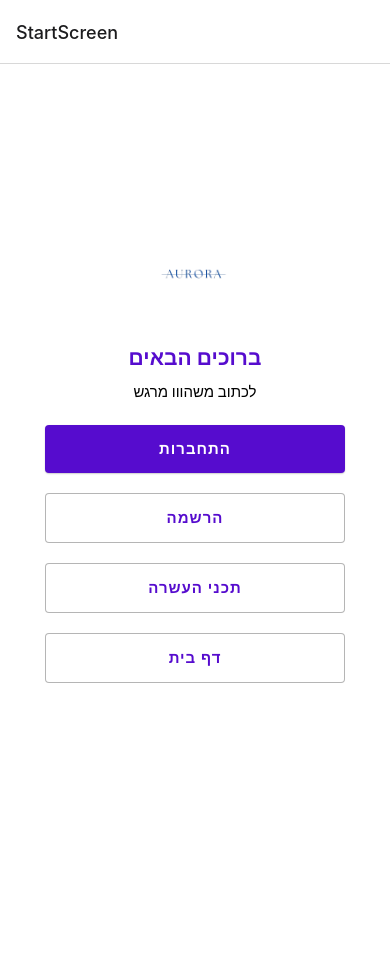
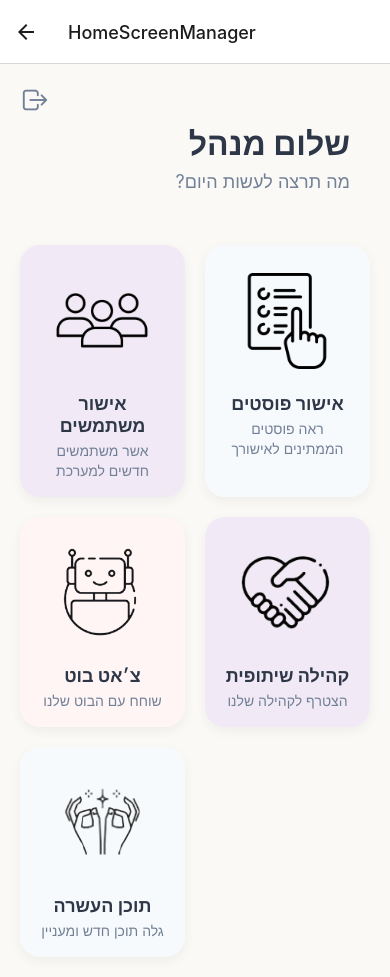
Before and after one commit to osnatshabtay/aurora_client, a React Native app: screen /HomeScreenManager in a window 390 px wide. Before the commit the page ends 844 px from the top, so only its background shows below. Built offline with nearby package versions, Linux system fonts and the light colour scheme; what react-native-status-bar-height would draw is missing.

Commit message:
Create and design manager home screen

```diff
--- a/App.js
+++ b/App.js
@@ -13,6 +13,7 @@ import {
   EnrichmentContent,
   HomeScreen,
   CategoryContent,
+  HomeScreenManager,
 } from './src/screens'
 
 const Stack = createStackNavigator()
@@ -36,6 +37,7 @@ export default function App() {
           <Stack.Screen name="EnrichmentContent" component={EnrichmentContent}/>
           <Stack.Screen name="HomeScreen" component={HomeScreen}/>
           <Stack.Screen name="CategoryContent" component={CategoryContent}/>
+          <Stack.Screen name="HomeScreenManager" component={HomeScreenManager}/>
         </Stack.Navigator>
       </NavigationContainer>
     </Provider>
--- /dev/null
+++ b/src/screens/HomeScreenManager.js
@@ -0,0 +1,183 @@
+import React from 'react';
+import {
+  View,
+  Text,
+  TouchableOpacity,
+  StyleSheet,
+  SafeAreaView,
+  ScrollView,
+  Image,
+  Dimensions,
+} from 'react-native';
+import { Ionicons } from '@expo/vector-icons';
+
+const { width } = Dimensions.get('window');
+const cardWidth = (width - 60) / 2;
+
+export default function HomeScreenManager({ navigation }) {
+  const categories = [
+    {
+    id: 1,
+    title: 'אישור משתמשים',
+    image: require('../assets/users.png'),
+    description: 'אשר משתמשים חדשים למערכת',
+    backgroundColor: '#f1e9f5',
+    },
+    {
+    id: 2,
+    title: 'אישור פוסטים',
+    image: require('../assets/posts.png'),
+    description: 'ראה פוסטים הממתינים לאישורך',
+    backgroundColor: '#F7FAFC',
+    },
+    {
+      id: 3,
+      title: 'צ׳אט בוט',
+      image: require('../assets/chatbot.png'),
+      description: 'שוחח עם הבוט שלנו',
+      backgroundColor: '#FFF5F5',
+    },
+    {
+      id: 4,
+      title: 'קהילה שיתופית',
+      image: require('../assets/community.png'),
+      description: 'הצטרף לקהילה שלנו',
+      backgroundColor: '#f1e9f5',
+    },
+    {
+      id: 5,
+      title: 'תוכן העשרה',
+      image: require('../assets/contant.png'),
+      description: 'גלה תוכן חדש ומעניין',
+      backgroundColor: '#F7FAFC',
+    },
+  ];
+
+  const handleCategoryPress = (id) => {
+    if (id === 1) {
+      navigation.navigate('ChatBotScreen');
+    } else if (id === 2) {
+      navigation.navigate('CommunityScreen');
+    } else if (id === 3) {
+      navigation.navigate('EnrichmentContent');
+    }
+  };
+
+  return (
+    <SafeAreaView style={styles.container}>
+      <TouchableOpacity style={styles.logoutButton} onPress={() => {}}>
+        <Ionicons name="log-out-outline" size={30} color="#718096" />
+      </TouchableOpacity>
+      <ScrollView contentContainerStyle={styles.scrollContent}>
+        <View style={styles.headerContainer}>
+          <Text style={styles.greeting}>שלום מנהל</Text>
+          <Text style={styles.subtitle}>מה תרצה לעשות היום?</Text>
+        </View>
+
+        <View style={styles.categoriesContainer}>
+          {categories.map((category) => (
+            <TouchableOpacity
+              key={category.id}
+              style={[styles.categoryCard, { backgroundColor: category.backgroundColor }]}
+              onPress={() => handleCategoryPress(category.id)}
+            >
+              <View style={styles.imageContainer}>
+                <Image
+                  source={category.image}
+                  style={styles.categoryImage}
+                  resizeMode="contain"
+                />
+              </View>
+              <View style={styles.textContainer}>
+                <Text style={styles.categoryTitle}>{category.title}</Text>
+                <Text style={styles.categoryDescription}>
+                  {category.description}
+                </Text>
+              </View>
+            </TouchableOpacity>
+          ))}
+        </View>
+      </ScrollView>
+    </SafeAreaView>
+  );
+}
+
+
+const styles = StyleSheet.create({
+  container: {
+    flex: 1,
+    backgroundColor: '#FAF9F6',
+  },
+  scrollContent: {
+    flexGrow: 1,
+    padding: 20,
+  },
+  headerContainer: {
+    alignItems: 'flex-end',
+    marginBottom: 32,
+    marginTop: 20,
+    padding: 20,
+  },
+  greeting: {
+    fontSize: 32,
+    fontWeight: 'bold',
+    color: '#2D3748',
+    marginBottom: 8,
+  },
+  subtitle: {
+    fontSize: 18,
+    color: '#718096',
+    textAlign: 'right',
+  },
+  categoriesContainer: {
+    flexDirection: 'row',
+    flexWrap: 'wrap',
+    justifyContent: 'space-between',
+    gap: 20,
+  },
+  categoryCard: {
+    width: cardWidth,
+    borderRadius: 20,
+    padding: 16,
+    shadowColor: '#000',
+    shadowOffset: {
+      width: 0,
+      height: 4,
+    },
+    shadowOpacity: 0.05,
+    shadowRadius: 12,
+    elevation: 3,
+  },
+  imageContainer: {
+    width: '100%',
+    height: 120,
+    marginBottom: 12,
+    justifyContent: 'center',
+    alignItems: 'center',
+  },
+  categoryImage: {
+    width: '80%',
+    height: '80%',
+  },
+  textContainer: {
+  },
+  categoryTitle: {
+    fontSize: 18,
+    fontWeight: '700',
+    color: '#2D3748',
+    marginBottom: 4,
+    textAlign: 'center',
+  },
+  categoryDescription: {
+    fontSize: 14,
+    color: '#718096',
+    textAlign: 'center',
+    lineHeight: 20,
+  },
+  logoutButton: {
+    position: 'absolute',
+    top: 20,
+    left: 20,
+    zIndex: 1,
+  },
+});
--- a/src/screens/StartScreen.js
+++ b/src/screens/StartScreen.js
@@ -35,6 +35,12 @@ export default function StartScreen({ navigation }) {
 
       <Button
         mode="outlined"
+        onPress={() => navigation.navigate('HomeScreenManager')}
+      >
+דף בית מנהל      </Button>
+
+      <Button
+        mode="outlined"
         onPress={() => navigation.navigate('HomeScreen')}
       >
 דף בית
--- a/src/screens/index.js
+++ b/src/screens/index.js
@@ -7,3 +7,4 @@ export { default as RegulationsScreen } from './RegulationsScreen'
 export { default as EnrichmentContent } from './EnrichmentContent'
 export { default as CategoryContent } from './CategoryContent'
 export { default as HomeScreen } from './HomeScreen'
+export { default as HomeScreenManager } from './HomeScreenManager'
```
Also changed, not shown: src/assets/posts.png (added), src/assets/users.png (added).
